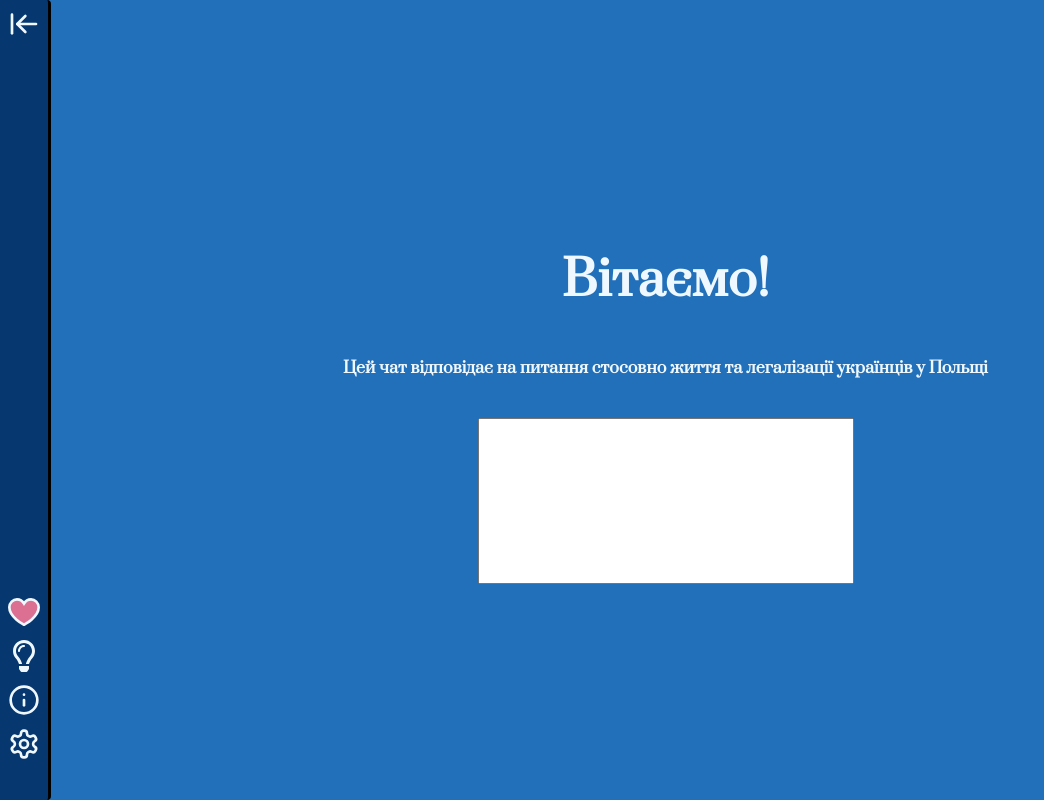
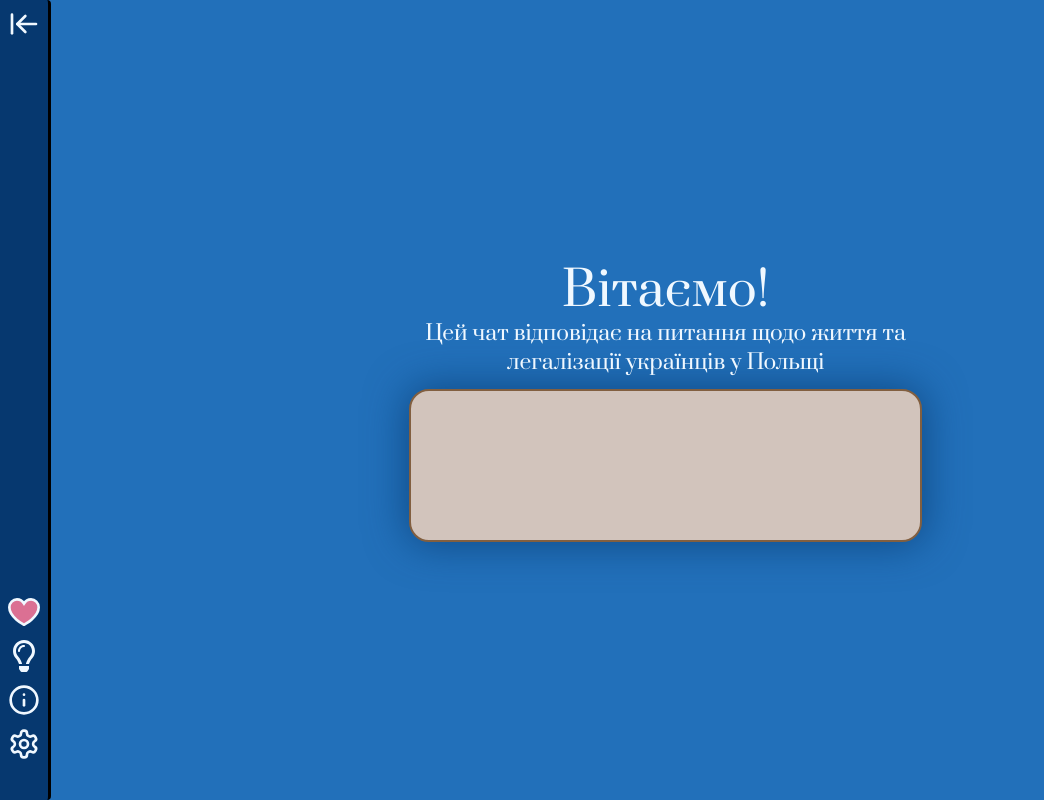
Before and after one commit to vvvvvaves/chatbot-ua-frontend, a React (Vite) app: page / in a window 1280 px wide. Shown: the whole page, without its empty margins (0-1044 px from the left). Built offline with nearby package versions, Linux system fonts and the light colour scheme.

Commit message:
Format input field and the greetings on the new chat

```diff
--- a/src/components/ChatArea.css
+++ b/src/components/ChatArea.css
@@ -14,30 +14,46 @@
 
 .greeting-h1 {
   font-family: Prata;
-  font-size: 48px;
-  height: 64px;
+  font-size: min(3rem, 6vw);
+  height: min(3rem, 6vw);
   color: aliceblue;
   backface-visibility: hidden;
   transform: translateZ(0);
   -webkit-font-smoothing: subpixel-antialiased;
+  font-weight: normal;
+  /* text-shadow: 1px 1px black; */
   /* background-color: red; */
 }
 
 .greeting-h2 {
   font-family: Prata;
-  font-size: 16px;
-  height: 48px;
+  font-size: min(21px, 3.4vw);
+  width: 50%;
+  min-width: 23rem;
   color: aliceblue;
   text-align: center;
   backface-visibility: hidden;
   transform: translateZ(0);
   -webkit-font-smoothing: subpixel-antialiased;
+  font-weight: normal;
+  /* text-shadow: 1px 0px black; */
   /* background-color: red; */
+}
+
+h1, h2 {
+  margin-top: 0;
+  margin-bottom: 0.8rem;
 }
 
 
 .chat-input {
-  width: 23rem;
+  width: 50%;
+  height: 19.11%;
   min-width: 23rem;
-  height: 20vh;
+  background-color: #D2C4BC;
+  border: 2px solid #825F40;
+  box-sizing: border-box;
+  border-radius: 20px;
+  box-shadow: 0px 0px 40px 2px #06396fb1;
+  /* box-shadow-spread: 4px; */
 }
--- a/src/components/ChatArea.tsx
+++ b/src/components/ChatArea.tsx
@@ -3,7 +3,7 @@ import "./ChatArea.css";
 function ChatArea() {
   return <div className="chat-area">
     <h1 className="greeting-h1">Вітаємо!</h1>
-    <h2 className="greeting-h2">Цей чат відповідає на питання стосовно життя та легалізації українців у Польщі</h2>
+    <h2 className="greeting-h2">Цей чат відповідає на питання щодо життя та легалізації українців у Польщі</h2>
     <input className="chat-input"/>
   </div>;
 }
```
